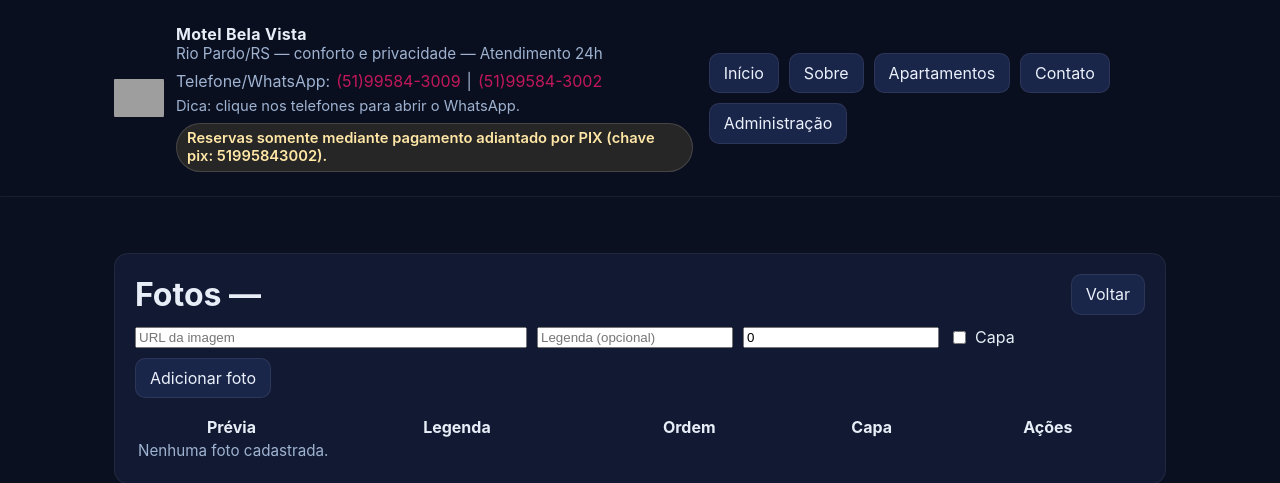
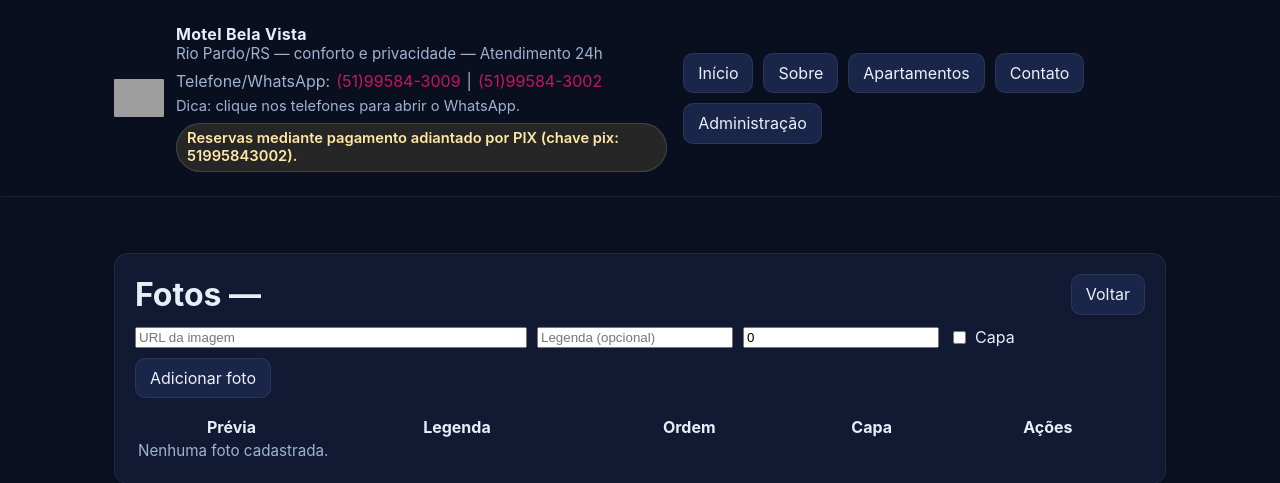
Before and after one commit to douglasherzog/bela-vista-site, a Python web app: template app/templates/admin_fotos.html in a window 1280 px wide. Shown: the top 483 px of the page. Run offline with Jinja, Linux system fonts and the light colour scheme; the template is opened without the code that fills it, so the values that code supplies are empty; grey boxes are pictures that could not be loaded.

Commit message:
Ajusta texto do aviso de PIX

```diff
--- a/app/templates/base.html
+++ b/app/templates/base.html
@@ -159,7 +159,7 @@
           </div>
           <div class="subtitle" style="margin-top:6px; font-size:.92rem">Dica: clique nos telefones para abrir o WhatsApp.</div>
           <div style="margin-top:8px; display:inline-flex; gap:8px; align-items:center; padding:6px 10px; border-radius:999px; border:1px solid rgba(255,255,255,.14); background:rgba(255,209,102,.12); color:#ffe7a6; font-weight:600; font-size:.92rem; line-height:1.2">
-            Reservas somente mediante pagamento adiantado por PIX (chave pix: 51995843002).
+            Reservas mediante pagamento adiantado por PIX (chave pix: 51995843002).
           </div>
         </div>
       </div>
```
